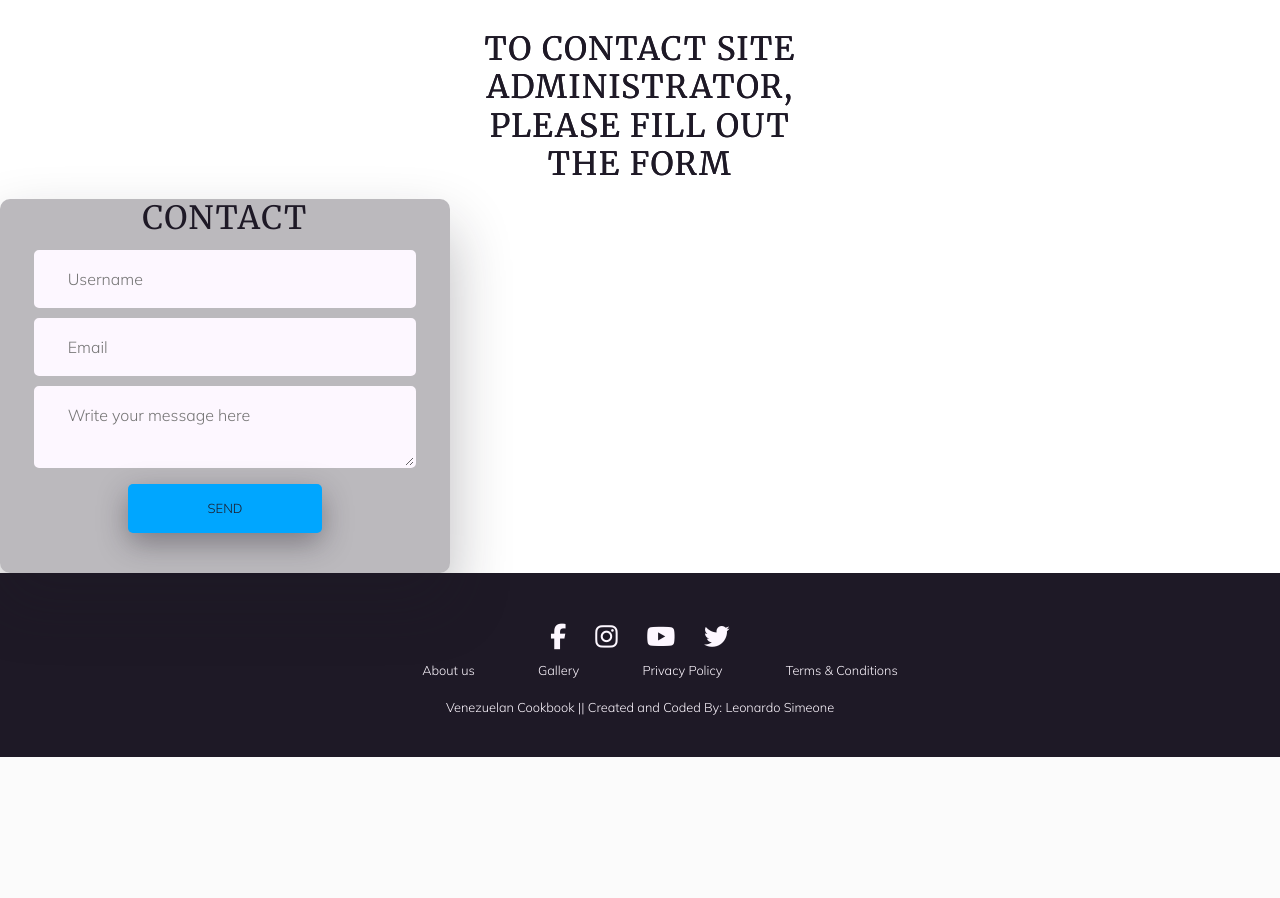
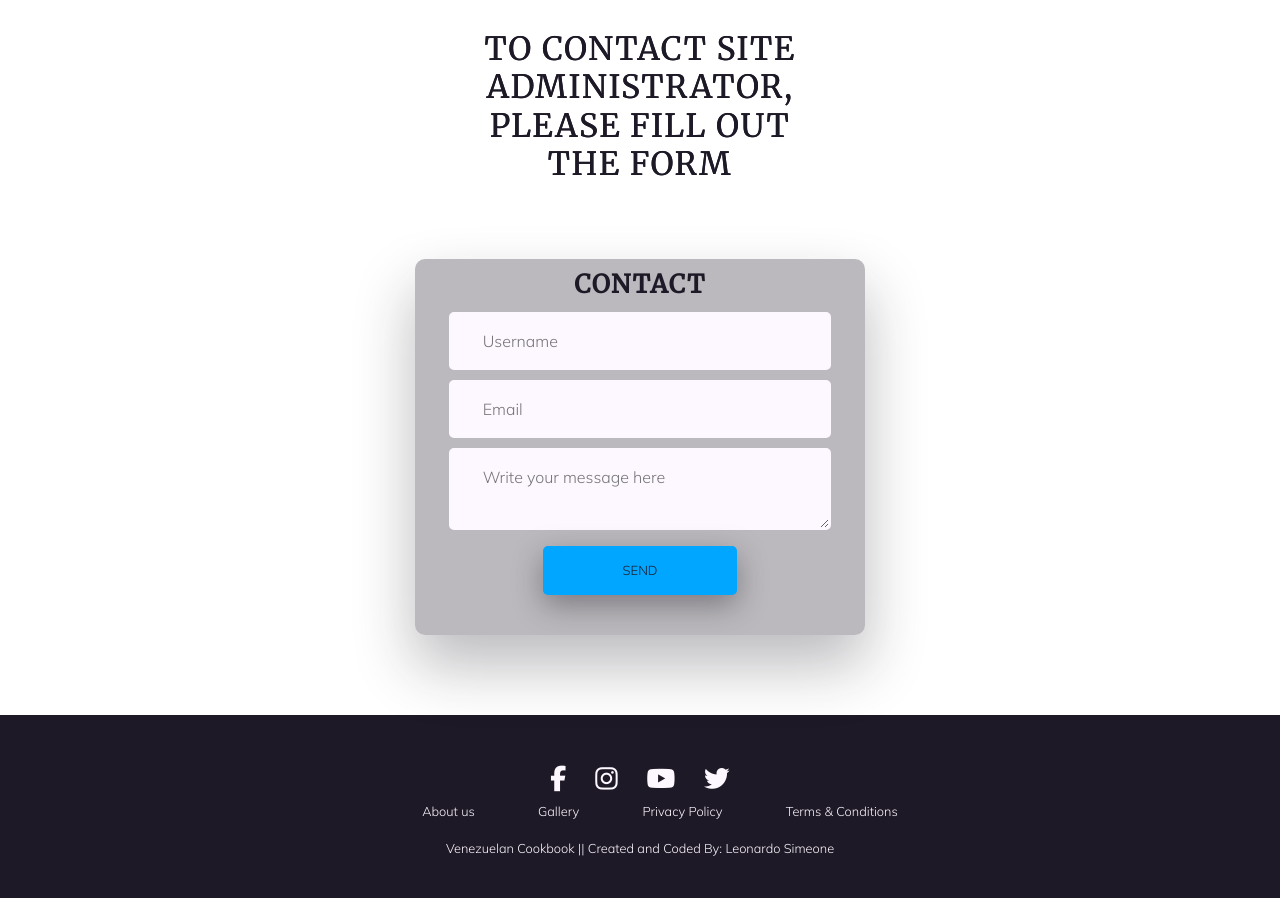
Before and after one commit to leonardo-simeone/venezuelan-food-cookbook, a Django app: page /contact/ in a window 1280 px wide. Shown: the part 73-971 px from the top of the page. Before the commit the page ends 830 px from the top, so only its background shows below. Run offline with Django 3.2, Linux system fonts and the light colour scheme; some libraries are stand-ins or nearby versions.

Commit message:
Add css for contact template

```diff
--- a/static/css/style.css
+++ b/static/css/style.css
@@ -66,6 +66,15 @@ h1 {
     border-radius: 5px;
     padding: 10px;
     text-shadow: 0 0 #1E1926;
+}
+
+#contact-heading {
+    text-align: center;
+    font-size: 25px;
+    font-weight: 600;
+    text-transform: uppercase;
+    display: inline-block;
+    margin-top: 10px;
 }
 
 /* LINKS */
@@ -542,6 +551,17 @@ body a {
     width: 100%;
     min-height: 75vh;
     padding: 20px;
+}
+
+.contact-wrapper {
+    display: flex;
+    align-items: center;
+    flex-direction: column;
+    justify-content: center;
+    width: 100%;
+    padding: 20px;
+    margin-top: 40px;
+    margin-bottom: 60px;
 }
 
 .wrapper h2 {
```
